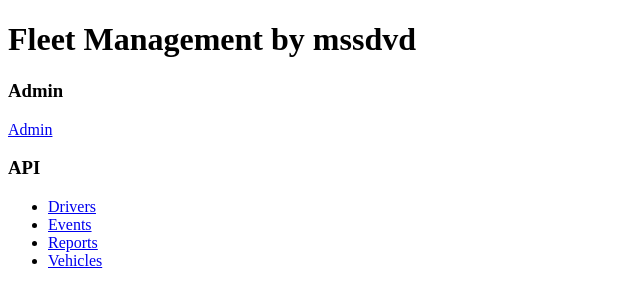
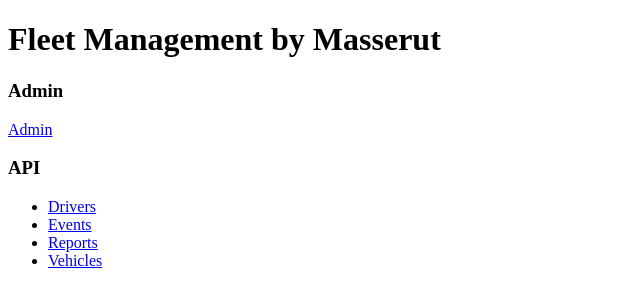
Before and after one commit to mssdvd/fleetManagement, a Flask app: page / in a window 1280 px wide. Shown: the top 300 px of the page, without its empty margins (0-640 px from the left). Run offline with Flask 2, Linux system fonts and the light colour scheme; parts of the project's set-up code (start-up, migrations or seed data) failed here and were passed over.

Commit message:
Change index

```diff
--- a/templates/index.html
+++ b/templates/index.html
@@ -4,7 +4,7 @@
 		<title>Fleet Management by mssdvd</title>
 	</head>
 	<body>
-		<h1>Fleet Management by mssdvd</h1>
+		<h1>Fleet Management by Masserut</h1>
         <h3>Admin</h3>
         <a href="/admin">Admin</a>
         <h3>API</h3>
```
